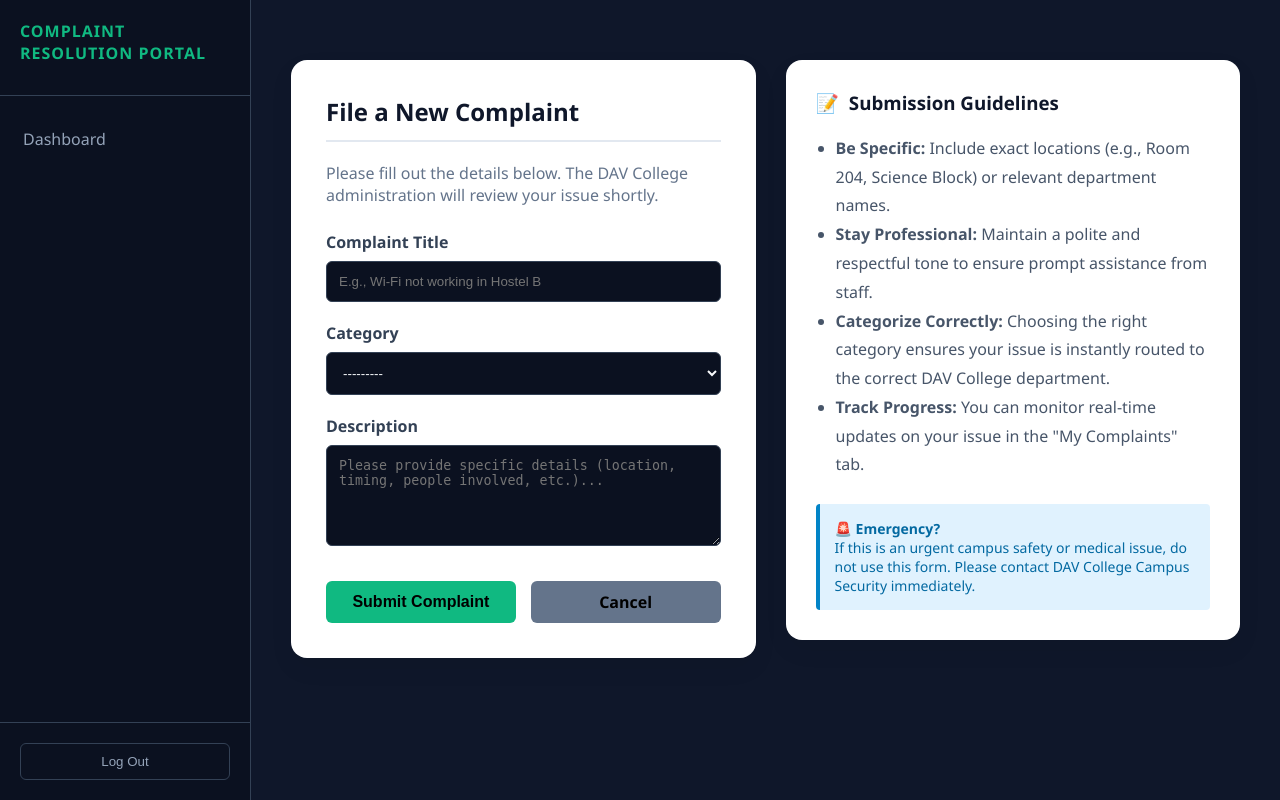
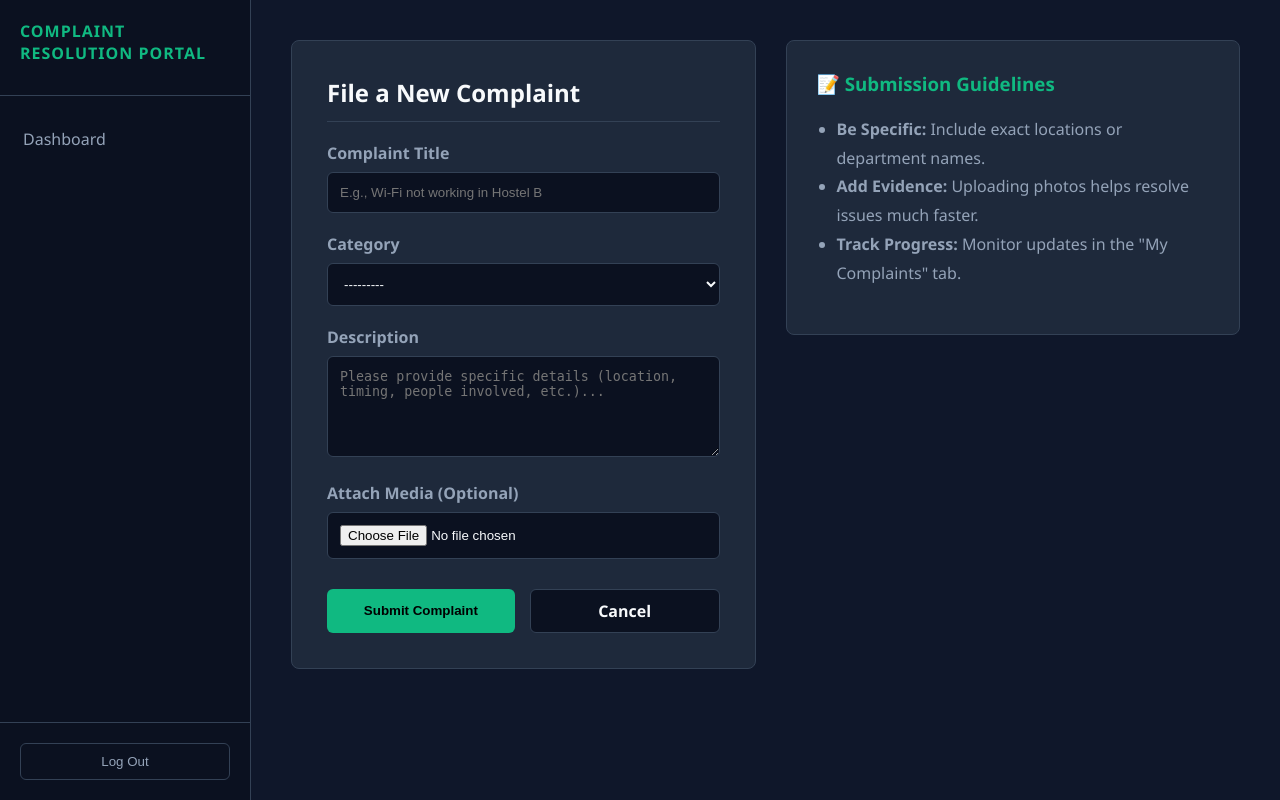
Before and after one commit to aryanMax/DAV-Complaint-Management-System, a Django app: template complaints/templates/complaints/create_complaint.html in a window 1280 px wide. Run offline with Django 5.2, Linux system fonts and the light colour scheme; the template is opened without the code that fills it: values that come from a table or form of the project are taken from there, others are empty; parts of the project's set-up code (start-up, migrations or seed data) failed here and were passed over.

Commit message:
Update create_complaint.html

```diff
--- a/complaints/templates/complaints/create_complaint.html
+++ b/complaints/templates/complaints/create_complaint.html
@@ -1,55 +1,45 @@
 {% extends "complaints/base.html" %}
-
 {% block title %}File a Complaint{% endblock %}
 
 {% block content %}
-<div style="display: flex; gap: 30px; align-items: flex-start; justify-content: center; flex-wrap: wrap; margin-top: 20px;">
+<div style="display: flex; gap: 30px; align-items: flex-start; flex-wrap: wrap;">
+    <div style="background: var(--bg-card); padding: 35px; border-radius: 8px; border: 1px solid var(--border); flex: 1; min-width: 320px; max-width: 600px;">
+        <h2 style="margin-top: 0; color: var(--text-main); border-bottom: 1px solid var(--border); padding-bottom: 12px;">File a New Complaint</h2>
 
-    <div style="background: white; padding: 35px; border-radius: 16px; box-shadow: 0 10px 25px rgba(0,0,0,0.06); flex: 1; min-width: 320px; max-width: 600px;">
-        <h2 style="color: #0f172a; margin-top: 0; border-bottom: 2px solid #e2e8f0; padding-bottom: 12px;">File a New Complaint</h2>
-        <p style="color: #64748b; margin-bottom: 25px;">Please fill out the details below. The DAV College administration will review your issue shortly.</p>
-
-        <form method="post">
+        <form method="post" enctype="multipart/form-data">
             {% csrf_token %}
 
             <div style="margin-bottom: 20px;">
-                <label style="display: block; font-weight: 600; color: #334155; margin-bottom: 8px;">Complaint Title</label>
+                <label style="display: block; font-weight: 600; color: var(--text-muted); margin-bottom: 8px;">Complaint Title</label>
                 {{ form.title }}
             </div>
-
             <div style="margin-bottom: 20px;">
-                <label style="display: block; font-weight: 600; color: #334155; margin-bottom: 8px;">Category</label>
+                <label style="display: block; font-weight: 600; color: var(--text-muted); margin-bottom: 8px;">Category</label>
                 {{ form.category }}
             </div>
-
+            <div style="margin-bottom: 20px;">
+                <label style="display: block; font-weight: 600; color: var(--text-muted); margin-bottom: 8px;">Description</label>
+                {{ form.description }}
+            </div>
             <div style="margin-bottom: 30px;">
-                <label style="display: block; font-weight: 600; color: #334155; margin-bottom: 8px;">Description</label>
-                {{ form.description }}
+                <label style="display: block; font-weight: 600; color: var(--text-muted); margin-bottom: 8px;">Attach Media (Optional)</label>
+                {{ form.image }}
             </div>
 
             <div style="display: flex; gap: 15px;">
-                <button type="submit" class="action-btn" style="flex: 1; border: none; font-size: 16px; cursor: pointer;">Submit Complaint</button>
-                <a href="{% url 'dashboard' %}" class="action-btn" style="flex: 1; text-align: center; background: #64748b;">Cancel</a>
+                <button type="submit" class="action-btn" style="flex: 1;">Submit Complaint</button>
+                <a href="{% url 'dashboard' %}" class="action-btn" style="flex: 1; text-align: center; background: var(--bg-deep); color: var(--text-main); border: 1px solid var(--border);">Cancel</a>
             </div>
         </form>
     </div>
 
-    <div style="background: white; padding: 30px; border-radius: 16px; box-shadow: 0 10px 25px rgba(0,0,0,0.06); flex: 1; min-width: 300px; max-width: 400px;">
-        <h3 style="color: #0f172a; margin-top: 0; display: flex; align-items: center; gap: 10px;">
-            <span>📝</span> Submission Guidelines
-        </h3>
-        <ul style="color: #475569; line-height: 1.8; padding-left: 20px; margin-bottom: 25px;">
-            <li><strong>Be Specific:</strong> Include exact locations (e.g., Room 204, Science Block) or relevant department names.</li>
-            <li><strong>Stay Professional:</strong> Maintain a polite and respectful tone to ensure prompt assistance from staff.</li>
-            <li><strong>Categorize Correctly:</strong> Choosing the right category ensures your issue is instantly routed to the correct DAV College department.</li>
-            <li><strong>Track Progress:</strong> You can monitor real-time updates on your issue in the "My Complaints" tab.</li>
+    <div style="background: var(--bg-card); padding: 30px; border-radius: 8px; border: 1px solid var(--border); flex: 1; min-width: 300px; max-width: 400px;">
+        <h3 style="margin-top: 0; color: var(--accent);">📝 Submission Guidelines</h3>
+        <ul style="color: var(--text-muted); line-height: 1.8; padding-left: 20px;">
+            <li><strong>Be Specific:</strong> Include exact locations or department names.</li>
+            <li><strong>Add Evidence:</strong> Uploading photos helps resolve issues much faster.</li>
+            <li><strong>Track Progress:</strong> Monitor updates in the "My Complaints" tab.</li>
         </ul>
-
-        <div style="padding: 15px; background: #e0f2fe; border-left: 4px solid #0284c7; border-radius: 4px; color: #0369a1; font-size: 14px;">
-            <strong>🚨 Emergency?</strong><br>
-            If this is an urgent campus safety or medical issue, do not use this form. Please contact DAV College Campus Security immediately.
-        </div>
     </div>
-
 </div>
 {% endblock %}
```
